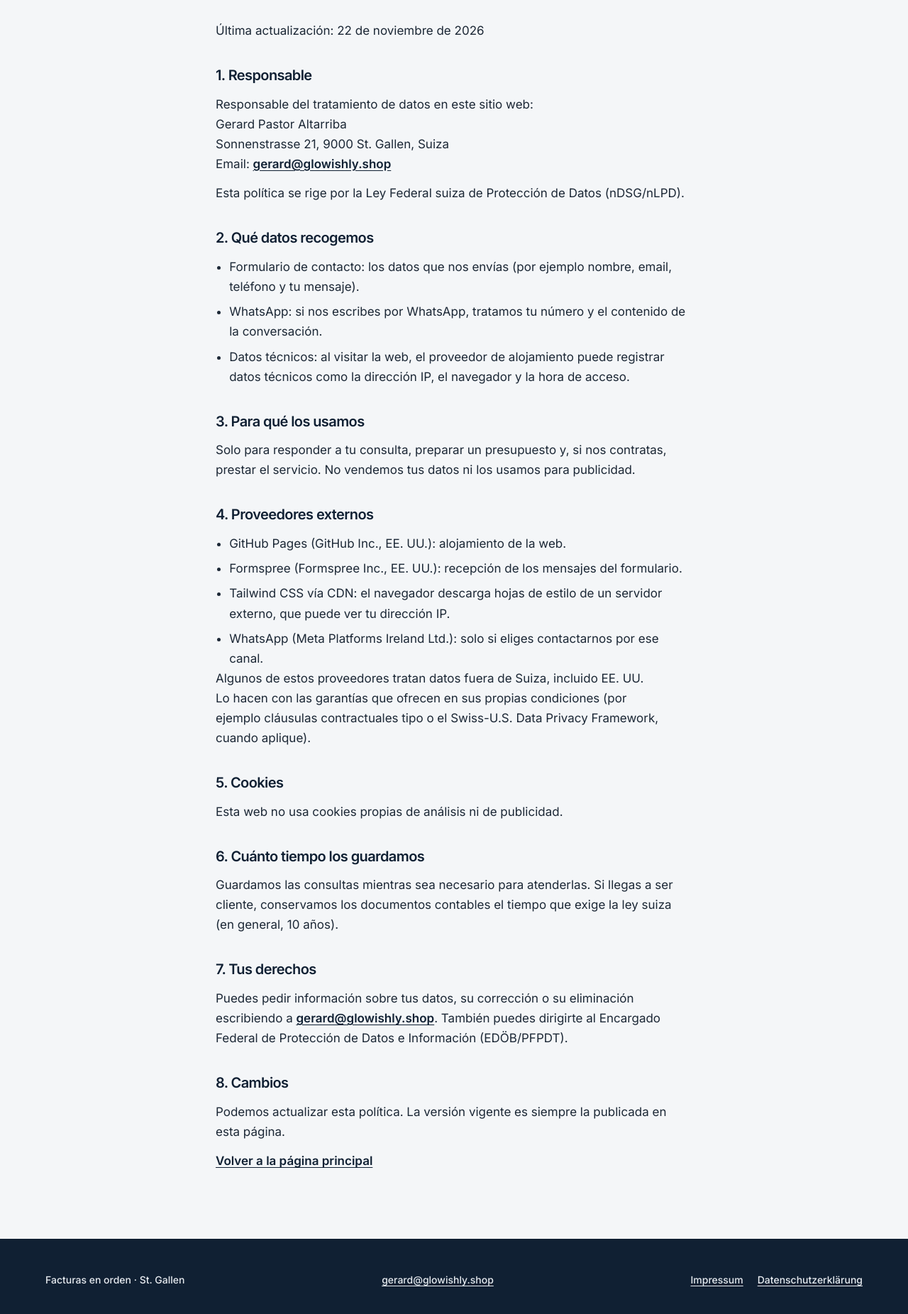
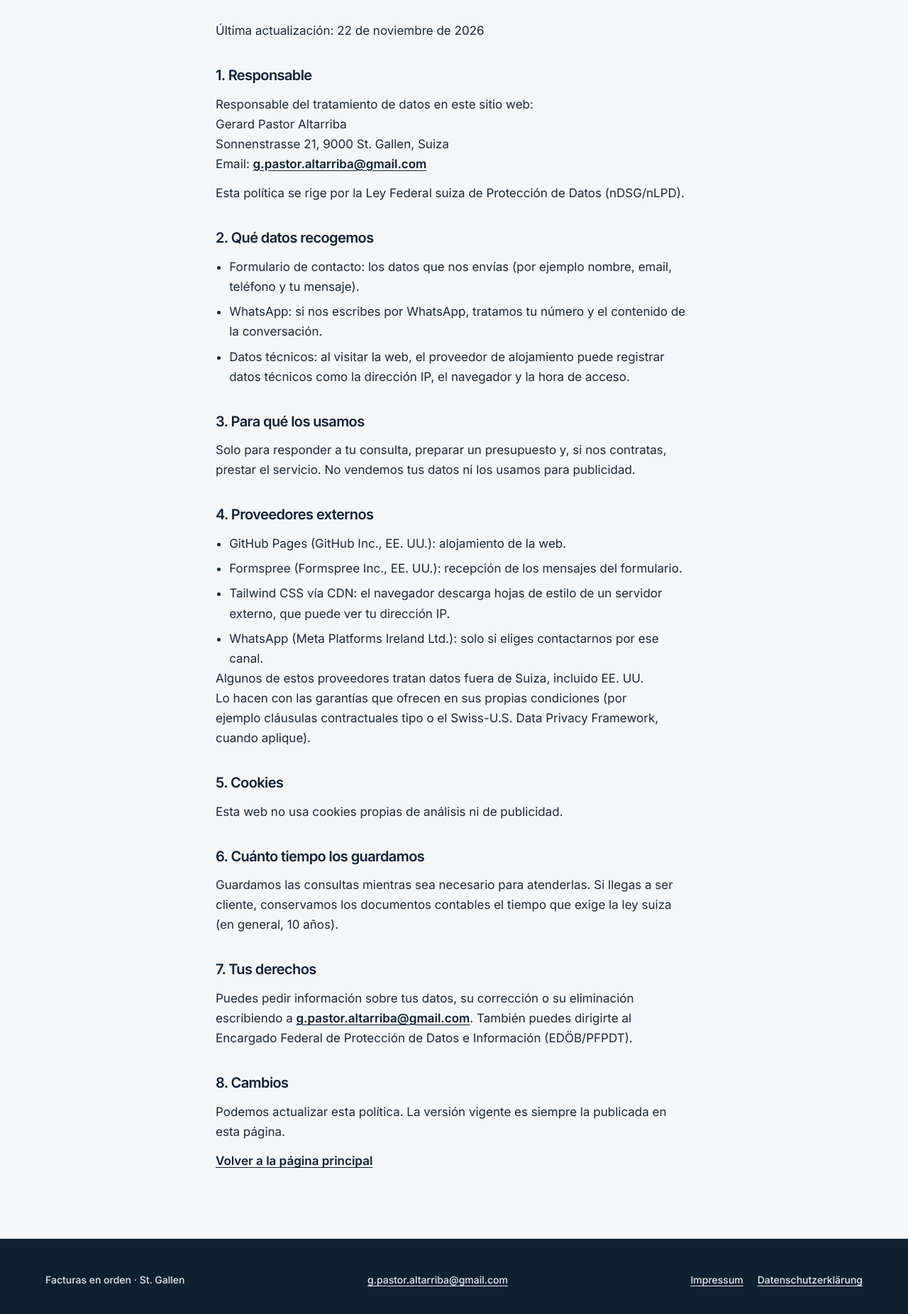
Before and after one commit to gpastoraltarriba/facturas-en-orden, a website: page datenschutz.html in a window 1280 px wide. Shown: the part 244-2096 px from the top of the page at 71% size. Drawn offline with Linux system fonts and the light colour scheme.

Commit message:
Añade la pregunta de facturas en papel y actualiza el email (#2)
* Añade una pregunta sobre facturas en papel.

Las facturas en papel o por correo postal se fotografían con el móvil y se reenvían al correo del servicio.

Co-authored-by: gpastoraltarriba <gpastoraltarriba@users.noreply.github.com>

* Cambia el email de contacto a g.pastor.altarriba@gmail.com.

Sustituye gerard@glowishly.shop en los mailto, el texto visible y el README.

Co-authored-by: gpastoraltarriba <gpastoraltarriba@users.noreply.github.com>

---------

Co-authored-by: Cursor Agent <cursoragent@cursor.com>
Co-authored-by: gpastoraltarriba <gpastoraltarriba@users.noreply.github.com>

```diff
--- a/datenschutz.html
+++ b/datenschutz.html
@@ -45,7 +45,7 @@
           Responsable del tratamiento de datos en este sitio web:<br>
           Gerard Pastor Altarriba<br>
           Sonnenstrasse 21, 9000 St. Gallen, Suiza<br>
-          Email: <a href="mailto:gerard@glowishly.shop">gerard@glowishly.shop</a>
+          Email: <a href="mailto:g.pastor.altarriba@gmail.com">g.pastor.altarriba@gmail.com</a>
         </p>
         <p>Esta política se rige por la Ley Federal suiza de Protección de Datos (nDSG/nLPD).</p>
         <h2>2. Qué datos recogemos</h2>
@@ -69,7 +69,7 @@
         <h2>6. Cuánto tiempo los guardamos</h2>
         <p>Guardamos las consultas mientras sea necesario para atenderlas. Si llegas a ser cliente, conservamos los documentos contables el tiempo que exige la ley suiza (en general, 10 años).</p>
         <h2>7. Tus derechos</h2>
-        <p>Puedes pedir información sobre tus datos, su corrección o su eliminación escribiendo a <a href="mailto:gerard@glowishly.shop">gerard@glowishly.shop</a>. También puedes dirigirte al Encargado Federal de Protección de Datos e Información (EDÖB/PFPDT).</p>
+        <p>Puedes pedir información sobre tus datos, su corrección o su eliminación escribiendo a <a href="mailto:g.pastor.altarriba@gmail.com">g.pastor.altarriba@gmail.com</a>. También puedes dirigirte al Encargado Federal de Protección de Datos e Información (EDÖB/PFPDT).</p>
         <h2>8. Cambios</h2>
         <p>Podemos actualizar esta política. La versión vigente es siempre la publicada en esta página.</p>
         <p class="mt-10">
@@ -81,7 +81,7 @@
     <footer class="bg-navy text-white">
       <div class="page flex flex-col gap-4 py-12 sm:flex-row sm:flex-wrap sm:items-center sm:justify-between">
         <p class="text-sm font-medium text-[#E7EBF0]">Facturas en orden · St. Gallen</p>
-        <a class="footer-link text-sm" href="mailto:gerard@glowishly.shop">gerard@glowishly.shop</a>
+        <a class="footer-link text-sm" href="mailto:g.pastor.altarriba@gmail.com">g.pastor.altarriba@gmail.com</a>
         <nav class="flex flex-wrap gap-x-5 gap-y-2 text-sm" aria-label="Legal">
           <a class="footer-link" href="impressum.html" lang="de">Impressum</a>
           <a class="footer-link" href="datenschutz.html" lang="de" aria-current="page">Datenschutzerklärung</a>
```
Also changed, not shown: impressum.html (+2 -2 lines), index.html (+10 -1 lines), README.md.
